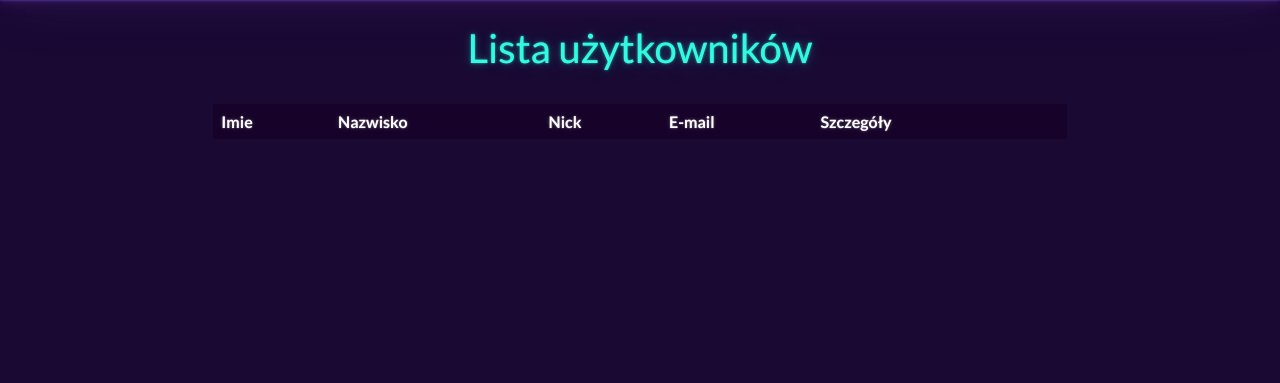
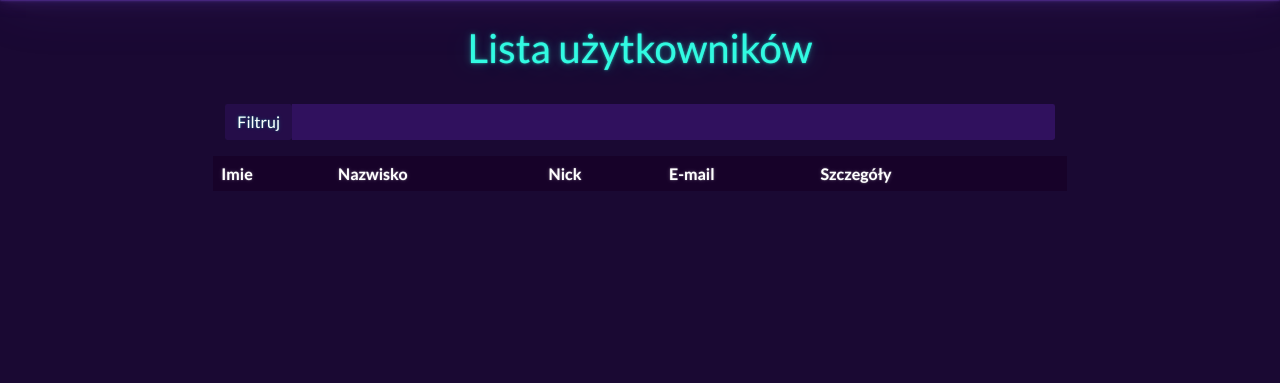
Before and after one commit to Hajcik/BitterTwitt, a Django app: template RestAPI/templates/users_view.html in a window 1280 px wide. Shown: the part 56-439 px from the top of the page. Run offline with Django 3.2, Linux system fonts and the light colour scheme; the template is opened without the code that fills it, so the values that code supplies are empty.

Commit message:
filtering added

```diff
--- a/RestAPI/templates/users_view.html
+++ b/RestAPI/templates/users_view.html
@@ -1,4 +1,30 @@
 {% extends 'index.html' %} {% block content %} {% load custom_tags %}
+<script>
+  function filterFunction() {
+  var input, filter, table, tr, td, i;
+  input = document.getElementById("search");
+  filter = input.value.toUpperCase();
+  table = document.getElementById("tableUsers");
+  tr = table.getElementsByTagName("tr");
+  for (var i = 1; i < tr.length; i++) {
+    var tds = tr[i].getElementsByTagName("td");
+    var flag = false;
+    for(var j = 0; j < tds.length; j++){
+      var td = tds[j];
+      if (td.innerHTML.toUpperCase().indexOf(filter) > -1) {
+        flag = true;
+      }
+    }
+    if(flag){
+        tr[i].style.display = "";
+    }
+    else {
+        tr[i].style.display = "none";
+    }
+  }
+}
+</script>
+
 <br />
 
 <div class="row">
@@ -8,7 +34,13 @@
 </div>
 <br />
 <div class="row col-8 offset-2">
-  <table class="table table-dark">
+  <div class="input-group mb-3">
+    <div class="input-group-prepend">
+      <span class="input-group-text" id="inputGroup-sizing-default">Filtruj</span>
+    </div>
+    <input type="text" id="search" onkeyup="filterFunction()" class="form-control" aria-label="filter" aria-describedby="inputGroup-sizing-default">
+  </div>
+  <table class="table table-dark" id="tableUsers">
     <thead class="thead-dark">
       <tr>
         <th>Imie</th>
@@ -25,7 +57,7 @@
       <td>{{user.last_name}}</td>
       <td>{{user.username}}</td>
       <td>{{user.email}}</td>
-      <td><a href="user/{{ user.id }}">Idż</a></td>
+      <td><a href="user/{{ user.id }}">Przejdź</a></td>
       <td></td>
     </tr>
     {% endfor %}
```
Also changed, not shown: RestAPI/forms.py (+7 -0 lines).
